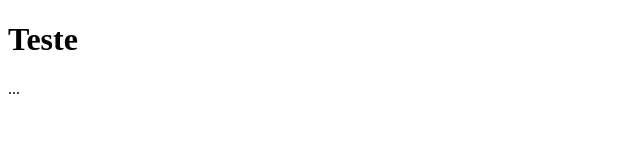
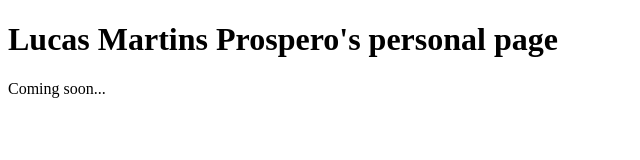
Before and after one commit to LuMaPro/lumapro.github.io, a plain HTML site: page index.html in a window 1280 px wide. Shown: the whole page, without its empty margins (0-640 px from the left). Drawn offline with Linux system fonts and the light colour scheme.

Commit message:
Page without any information

```diff
--- a/index.html
+++ b/index.html
@@ -1,7 +1,7 @@
 <!DOCTYPE html>
 <html>
 <body>
-<h1>Teste</h1>
-<p>...</p>
+<h1>Lucas Martins Prospero's personal page</h1>
+<p>Coming soon...</p>
 </body>
 </html>
```
